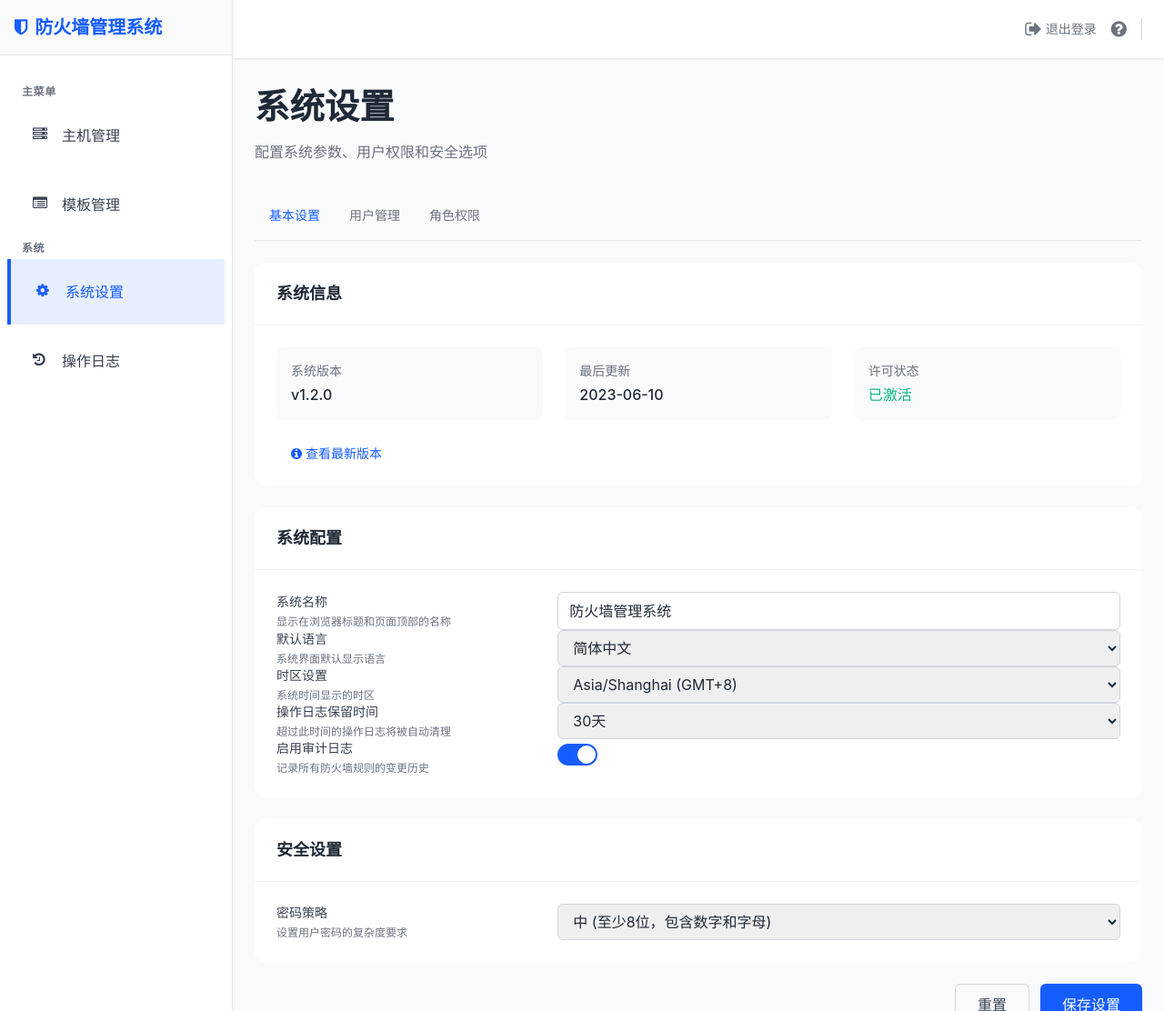
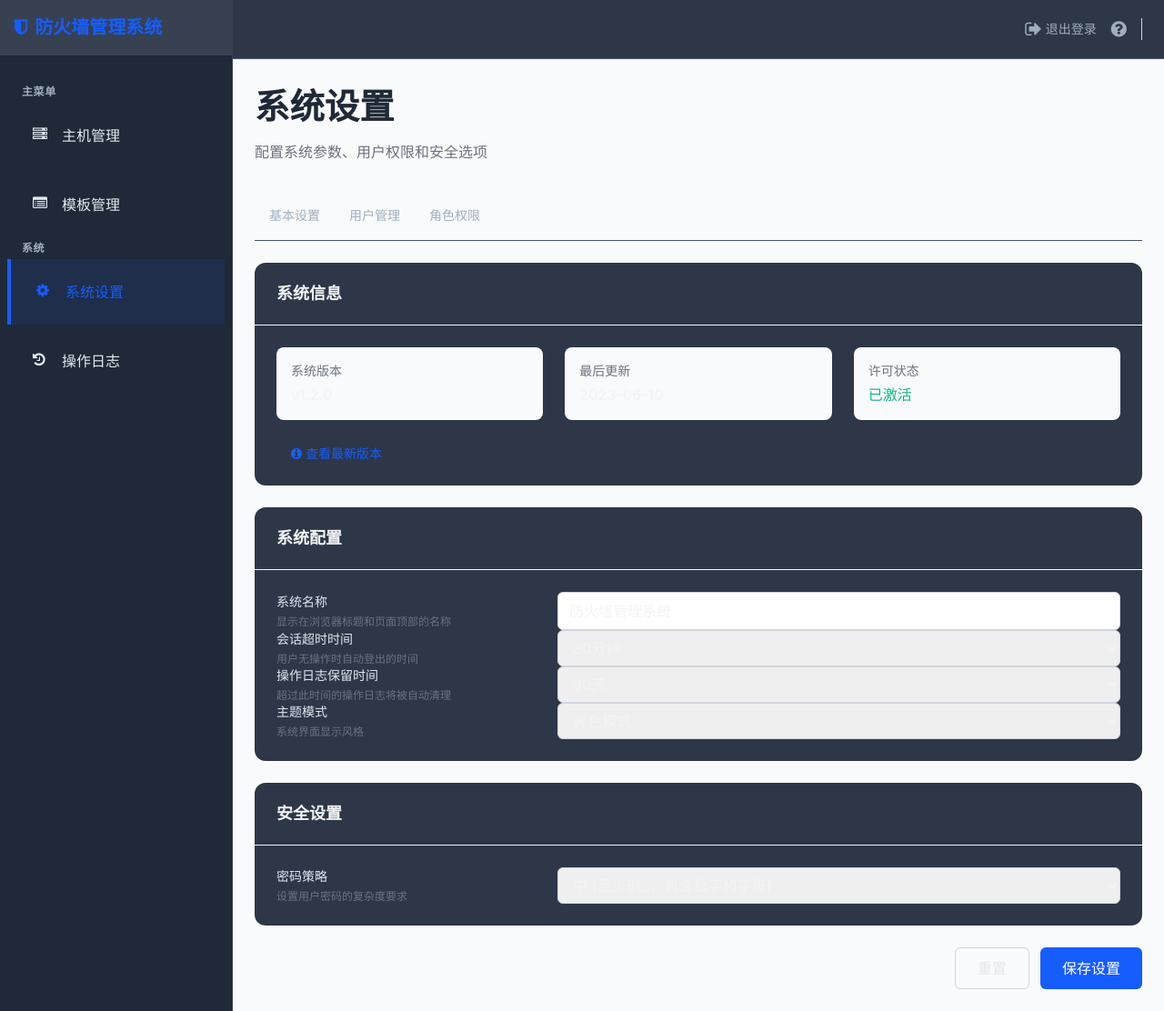
Before and after one commit to jiangcb0916/iptables-web, a Flask app: page /systemseting in a window 1280 px wide. Shown: the whole page at 91% size. Run offline with Flask 3, Linux system fonts and the light colour scheme; a user stored in the database is signed in; data comes from the database, SQL or seed files in the repository; some libraries are stand-ins or nearby versions.

Commit message:
系统设置页面 亮色、暗色模式 已经实现

```diff
--- a/app.py
+++ b/app.py
@@ -325,7 +325,7 @@ def rules_update():
             # 添加
             pwd_shell_cmd(hostname=hostname, user=user, port=port, pwd=pwd,
                           cmd=cmd)
-            if operating_system == 'centos':
+            if operating_system == 'centos' or operating_system == 'redhat':
                 pwd_shell_cmd(hostname=hostname, user=user, port=port, pwd=pwd,
                               cmd='iptables-save > /etc/sysconfig/iptables')
             elif operating_system == 'debian':
@@ -341,7 +341,7 @@ def rules_update():
         else:
             sshkey_shell_cmd(hostname=hostname, user=user, port=port, private_key_str=private_key,
                              cmd='iptables -D {} {}'.format(direction, rule_id))
-            if operating_system == 'centos':
+            if operating_system == 'centos' or operating_system == 'redhat':
                 sshkey_shell_cmd(hostname=hostname, user=user, port=port, private_key_str=private_key,
                                  cmd='iptables-save > /etc/sysconfig/iptables')
             elif operating_system == 'debian':
@@ -383,7 +383,7 @@ def rules_update():
             # 添加
             sshkey_shell_cmd(hostname=hostname, user=user, port=port, private_key_str=private_key,
                              cmd=cmd)
-            if operating_system == 'centos':
+            if operating_system == 'centos' or operating_system == 'redhat':
                 sshkey_shell_cmd(hostname=hostname, user=user, port=port, private_key_str=private_key,
                                  cmd='iptables-save > /etc/sysconfig/iptables')
             elif operating_system == 'debian':
@@ -469,7 +469,7 @@ def rules_add():
             # 添加
             pwd_shell_cmd(hostname=hostname, user=user, port=port, pwd=pwd,
                           cmd=cmd)
-            if operating_system == 'centos':
+            if operating_system == 'centos' or operating_system == 'redhat':
                 pwd_shell_cmd(hostname=hostname, user=user, port=port, pwd=pwd,
                               cmd='iptables-save > /etc/sysconfig/iptables')
             elif operating_system == 'debian':
@@ -518,7 +518,7 @@ def rules_add():
             # 添加
             sshkey_shell_cmd(hostname=hostname, user=user, port=port, private_key_str=private_key,
                              cmd=cmd)
-            if operating_system == 'centos':
+            if operating_system == 'centos' or operating_system == 'redhat':
                 sshkey_shell_cmd(hostname=hostname, user=user, port=port, private_key_str=private_key,
                                  cmd='iptables-save > /etc/sysconfig/iptables')
             elif operating_system == 'debian':
@@ -568,7 +568,7 @@ def del_rule():
         if auth_method == 'password':
             iptables_output = pwd_shell_cmd(hostname=hostname, user=user, port=port, pwd=pwd,
                                             cmd='iptables -D {} {}'.format(direction, rule_id))
-            if operating_system == 'centos':
+            if operating_system == 'centos' or operating_system == 'redhat':
                 pwd_shell_cmd(hostname=hostname, user=user, port=port, pwd=pwd,
                               cmd='iptables-save > /etc/sysconfig/iptables')
             elif operating_system == 'debian':
@@ -580,7 +580,7 @@ def del_rule():
         else:
             iptables_output = sshkey_shell_cmd(hostname=hostname, user=user, port=port, private_key_str=private_key,
                                                cmd='iptables -D {} {}'.format(direction, rule_id))
-            if operating_system == 'centos':
+            if operating_system == 'centos' or operating_system == 'redhat':
                 sshkey_shell_cmd(hostname=hostname, user=user, port=port, private_key_str=private_key,
                                  cmd='iptables-save > /etc/sysconfig/iptables')
             elif operating_system == 'debian':
@@ -1039,7 +1039,7 @@ def temp_to_hosts():
                 for cmd in cmd_list:
                     pwd_shell_cmd(hostname=hostname, user=user, port=port, pwd=pwd,
                                   cmd=cmd)
-                    if operating_system == 'centos':
+                    if operating_system == 'centos' or operating_system == 'redhat':
                         pwd_shell_cmd(hostname=hostname, user=user, port=port, pwd=pwd,
                                       cmd='iptables-save > /etc/sysconfig/iptables')
                     elif operating_system == 'debian':
@@ -1052,7 +1052,7 @@ def temp_to_hosts():
                 for cmd in cmd_list:
                     sshkey_shell_cmd(hostname=hostname, user=user, port=port, private_key_str=private_key,
                                      cmd=cmd)
-                    if operating_system == 'centos':
+                    if operating_system == 'centos' or operating_system == 'redhat':
                         sshkey_shell_cmd(hostname=hostname, user=user, port=port, private_key_str=private_key,
                                          cmd='iptables-save > /etc/sysconfig/iptables')
                     elif operating_system == 'debian':
@@ -1089,16 +1089,20 @@ def get_system_config():
     if request.method == "GET":
         try:
             db = get_db()
-            cursor = db.cursor()
-            # 获取系统名称
-            cursor.execute(''' select system_name from system_config; ''')
-            system_name_data = cursor.fetchone()
-            # 检查查询结果是否存在
-            if not system_name_data:
-                return jsonify({'error': '系统配置不存在'}), 404
-
-            system_name = system_name_data[0]
-            return jsonify({'system_name': system_name})
+            config = db.execute('SELECT * FROM system_config ORDER BY id DESC LIMIT 1').fetchone()
+            print(dict(config))
+            return jsonify(dict(config)) if config else jsonify({})
+            # db = get_db()
+            # cursor = db.cursor()
+            # # 获取系统名称
+            # cursor.execute(''' select system_name from system_config; ''')
+            # system_name_data = cursor.fetchone()
+            # # 检查查询结果是否存在
+            # if not system_name_data:
+            #     return jsonify({'error': '系统配置不存在'}), 404
+            #
+            # system_name = system_name_data[0]
+            # return jsonify({'system_name': system_name})
         except Exception as e:
             app.logger.error(f"获取系统配置失败: {str(e)}")
             return jsonify({'error': '获取系统配置失败'}), 500
@@ -1108,16 +1112,16 @@ def get_system_config():
             db = get_db()
             cursor = db.cursor()
             system_name = data['system_name']
-            time_zone = data['timezone']
+            default_session_timeout = data['default_session_timeout']
             log_retention_time = data['log_retention_days']
-            record_logs = data['enable_audit_log']
+            color_mode = data['color_mode']
             password_strategy = data['password_strategy']
             updated_at = datetime.now().strftime('%Y-%m-%d %H:%M:%S')
             # 更新system_config 表
             cursor.execute(
-                ''' update system_config  set system_name = ?, time_zone = ?, log_retention_time = ?, record_logs = ?,password_strategy = ?, updated_at = ?  where id=1; ''',
+                ''' update system_config  set system_name = ?, session_timeout = ?, log_retention_time = ?, color_mode = ?,password_strategy = ?, updated_at = ?  where id=1; ''',
                 (
-                    system_name, time_zone, log_retention_time, record_logs, password_strategy, updated_at
+                    system_name, default_session_timeout, log_retention_time, color_mode, password_strategy, updated_at
                 ))
             db.commit()
             return jsonify({'success': True, 'message': '保存系统配置成功'})
--- a/create_tables.py
+++ b/create_tables.py
@@ -117,9 +117,9 @@ def create_system_config_table(conn):
         CREATE TABLE IF NOT EXISTS system_config (
             id TEXT  NOT NULL,   -- id
             system_name TEXT  NOT NULL,   -- 系统名称
-            time_zone TEXT  NOT NULL,   -- 时区
+            session_timeout INTEGER NOT NULL DEFAULT 30,   -- 会话超时时间（分钟）
             log_retention_time TEXT  NOT NULL,   -- 日志保留时间
-            record_logs TEXT  NOT NULL,   -- 启用审计日志
+            color_mode TEXT NOT NULL DEFAULT 'light',   -- 色调模式：light或dark
             password_strategy TEXT  NOT NULL,   -- 密码策略
             created_at TIMESTAMP DEFAULT CURRENT_TIMESTAMP,
             updated_at TIMESTAMP DEFAULT CURRENT_TIMESTAMP
@@ -127,7 +127,7 @@ def create_system_config_table(conn):
         """
         cursor = conn.cursor()
         cursor.execute(sql_create_hosts_table)
-        print("规则表创建成功")
+        print("系统设置表创建成功")
     except Error as e:
         print(f"创建表时出错: {e}")
 
--- a/templates/base.html
+++ b/templates/base.html
@@ -13,6 +13,7 @@
   <!-- 配置Tailwind自定义颜色和字体 -->
   <script>
     tailwind.config = {
+      darkMode: 'class',
       theme: {
         extend: {
           colors: {
@@ -31,6 +32,46 @@
         },
       }
     }
+
+    // 修复主题初始化逻辑
+    function applyTheme(theme) {
+      // 移除所有主题类
+      document.documentElement.classList.remove('light', 'dark');
+      // 添加当前主题类
+      document.documentElement.classList.add(theme);
+      localStorage.setItem('color_mode', theme);
+
+      // 调试信息
+      console.log('应用主题:', theme);
+      console.log('当前类名:', document.documentElement.className);
+    }
+
+    function initTheme() {
+      // 先尝试从本地存储获取主题
+      const localTheme = localStorage.getItem('color_mode');
+      if (localTheme) {
+        applyTheme(localTheme);
+      }
+
+      // 再从服务器获取最新配置
+      fetch('/api/system-config')
+        .then(response => {
+          if (!response.ok) throw new Error('网络错误');
+          return response.json();
+        })
+        .then(config => {
+          const savedTheme = config.color_mode || 'light';
+          applyTheme(savedTheme);
+        })
+        .catch(error => {
+          console.error('主题初始化失败:', error);
+          // 错误时使用默认亮色主题
+          applyTheme('light');
+        });
+    }
+
+    // 确保DOM加载完成后初始化
+    document.addEventListener('DOMContentLoaded', initTheme);
   </script>
 
   <!-- 自定义工具类 -->
@@ -52,18 +93,44 @@
         @apply bg-primary/10 text-primary border-l-4 border-primary;
       }
     }
+
+    /* 暗色模式样式 - 使用Tailwind的dark:前缀 */
+    .dark {
+      --tw-bg-opacity: 1;
+      background-color: #1a202c;
+      color: #f7fafc;
+    }
+
+    .dark .bg-white {
+      background-color: #2d3748;
+    }
+
+    .dark .border-gray-200 {
+      border-color: #4a5568;
+    }
+
+    .dark .text-gray-700 {
+      color: #e2e8f0;
+    }
+
+    .dark .hover:bg-gray-50:hover {
+      background-color: #4a5568;
+    }
+
+    .dark .text-gray-500 {
+      color: #a0aec0;
+    }
   </style>
 </head>
 
-<body class="bg-gray-50 font-sans text-dark antialiased">
+<body class="bg-gray-50 font-sans text-dark antialiased dark:bg-gray-900 dark:text-gray-100">
   <div class="flex h-screen overflow-hidden">
     <!-- 侧边栏 -->
-    <div class="w-64 bg-white border-r border-gray-200 flex-shrink-0 hidden md:block">
-      <div class="p-4 border-b border-gray-200 cursor-pointer hover:bg-gray-50 transition-colors"
-           onclick="window.location.href='/hosts?page=1'">
+    <div class="w-64 bg-white dark:bg-gray-800 border-r border-gray-200 dark:border-gray-700 flex-shrink-0 hidden md:block">
+      <div class="p-4 border-b border-gray-200 dark:border-gray-700 cursor-pointer hover:bg-gray-50 dark:hover:bg-gray-700 transition-colors">
         <h2 class="text-xl font-bold text-primary flex items-center">
-          <i class="fa fa-shield mr-2"></i> <!-- 图标标签不要加ID -->
-          <span id="app-name">防火墙管理系统</span> <!-- 给文字部分加ID -->
+          <i class="fa fa-shield mr-2"></i>
+          <span id="app-name">防火墙管理系统</span>
         </h2>
       </div>
 
--- a/templates/systemseting.html
+++ b/templates/systemseting.html
@@ -12,12 +12,6 @@
 
           <!-- 搜索框 -->
           <div class="flex-1 max-w-md mx-4 hidden md:block">
-<!--            <div class="relative">-->
-<!--              <div class="absolute inset-y-0 left-0 pl-3 flex items-center pointer-events-none">-->
-<!--                <i class="fa fa-search text-gray-400"></i>-->
-<!--              </div>-->
-
-<!--            </div>-->
           </div>
 
           <!-- 右侧工具栏 -->
@@ -136,31 +130,16 @@
                   <div class="setting-item">
                     <div class="flex flex-col md:flex-row md:items-center">
                       <div class="md:w-1/3 mb-2 md:mb-0">
-                        <label class="block text-sm font-medium text-gray-700">默认语言</label>
-                        <p class="text-xs text-secondary mt-1">系统界面默认显示语言</p>
+                        <label class="block text-sm font-medium text-gray-700">会话超时时间</label>
+                        <p class="text-xs text-secondary mt-1">用户无操作时自动登出的时间</p>
                       </div>
                       <div class="md:w-2/3">
-                        <select id="default-language" class="w-full px-3 py-2 border border-gray-300 rounded-md focus:outline-none focus:ring-2 focus:ring-primary focus:border-transparent">
-                          <option value="zh-CN">简体中文</option>
-                          <option value="en">English</option>
-                          <option value="ja">日本語</option>
-                        </select>
-                      </div>
-                    </div>
-                  </div>
-
-                  <div class="setting-item">
-                    <div class="flex flex-col md:flex-row md:items-center">
-                      <div class="md:w-1/3 mb-2 md:mb-0">
-                        <label class="block text-sm font-medium text-gray-700">时区设置</label>
-                        <p class="text-xs text-secondary mt-1">系统时间显示的时区</p>
-                      </div>
-                      <div class="md:w-2/3">
-                        <select id="timezone" class="w-full px-3 py-2 border border-gray-300 rounded-md focus:outline-none focus:ring-2 focus:ring-primary focus:border-transparent">
-                          <option value="Asia/Shanghai">Asia/Shanghai (GMT+8)</option>
-                          <option value="UTC">UTC</option>
-                          <option value="Europe/London">Europe/London (GMT)</option>
-                          <option value="America/New_York">America/New_York (GMT-5)</option>
+                        <select id="session-timeout" class="w-full px-3 py-2 border border-gray-300 rounded-md focus:outline-none focus:ring-2 focus:ring-primary focus:border-transparent">
+                          <option value="15">15分钟</option>
+                          <option value="30" selected>30分钟</option>
+                          <option value="60">1小时</option>
+                          <option value="120">2小时</option>
+                          <option value="240">4小时</option>
                         </select>
                       </div>
                     </div>
@@ -185,17 +164,18 @@
                     </div>
                   </div>
 
+                  <!-- 替换审计日志开关为主题设置 -->
                   <div class="setting-item">
                     <div class="flex flex-col md:flex-row md:items-center">
                       <div class="md:w-1/3 mb-2 md:mb-0">
-                        <label class="block text-sm font-medium text-gray-700">启用审计日志</label>
-                        <p class="text-xs text-secondary mt-1">记录所有防火墙规则的变更历史</p>
+                        <label class="block text-sm font-medium text-gray-700">主题模式</label>
+                        <p class="text-xs text-secondary mt-1">系统界面显示风格</p>
                       </div>
                       <div class="md:w-2/3">
-                        <label class="relative inline-flex items-center cursor-pointer">
-                          <input type="checkbox" id="enable-audit-log" checked class="sr-only peer">
-                          <div class="w-11 h-6 bg-gray-200 peer-focus:outline-none peer-focus:ring-2 peer-focus:ring-primary rounded-full peer peer-checked:after:translate-x-full peer-checked:after:border-white after:content-[''] after:absolute after:top-[2px] after:left-[2px] after:bg-white after:border-gray-300 after:border after:rounded-full after:h-5 after:w-5 after:transition-all peer-checked:bg-primary"></div>
-                        </label>
+                        <select id="theme-mode" class="w-full px-3 py-2 border border-gray-300 rounded-md focus:outline-none focus:ring-2 focus:ring-primary focus:border-transparent">
+                          <option value="light">亮色模式</option>
+                          <option value="dark">暗色模式</option>
+                        </select>
                       </div>
                     </div>
                   </div>
@@ -689,15 +669,14 @@ function initBasicSettings() {
       // 保存当前配置数据到临时变量，供确认后使用
       // 修复：使用ID选择器替代位置选择器，更可靠
       const systemNameInput = document.getElementById('system-name');
-      const defaultLanguageSelect = document.getElementById('default-language');
-      const timezoneSelect = document.getElementById('timezone');
+      const defaultSessionTimeout = document.getElementById('session-timeout');
       const logRetentionSelect = document.getElementById('log-retention');
-      const enableAuditLogCheckbox = document.getElementById('enable-audit-log');
+      const enableThemeModeSelect = document.getElementById('theme-mode');
       const passwordPolicySelect = document.getElementById('password-policy');
 
       // 新增：添加空值检查，防止获取不到元素
-      if (!systemNameInput || !defaultLanguageSelect || !timezoneSelect ||
-          !logRetentionSelect || !enableAuditLogCheckbox || !passwordPolicySelect) {
+      if (!systemNameInput || !defaultSessionTimeout ||
+          !logRetentionSelect || !enableThemeModeSelect || !passwordPolicySelect) {
         console.error('无法找到所有配置表单元素');
         showSuccessToast('保存失败：表单元素未找到');
         return;
@@ -706,10 +685,9 @@ function initBasicSettings() {
       // 存储配置数据到确认按钮的自定义属性
       const configData = {
         systemName: systemNameInput.value.trim(),
-        defaultLanguage: defaultLanguageSelect.value,
-        timezone: timezoneSelect.value,
+        defaultSession: defaultSessionTimeout.value,
         logRetentionSelect: logRetentionSelect.value,
-        enableAuditLog: enableAuditLogCheckbox.checked,
+        enableThemeMode: enableThemeModeSelect.value,
         passwordPolicy: passwordPolicySelect.value
       };
 
@@ -767,10 +745,9 @@ function handleConfirmAction() {
       // 构建完整的配置数据对象并发送请求
       const sendData = {
         system_name: configData.systemName,
-        default_language: configData.defaultLanguage,
-        timezone: configData.timezone,
+        default_session_timeout: configData.defaultSession,
         log_retention_days: logRetentionDays,
-        enable_audit_log: configData.enableAuditLog,
+        color_mode: configData.enableThemeMode,
         password_strategy: configData.passwordPolicy
       };
 
```
Also changed, not shown: firewall_management.db.
